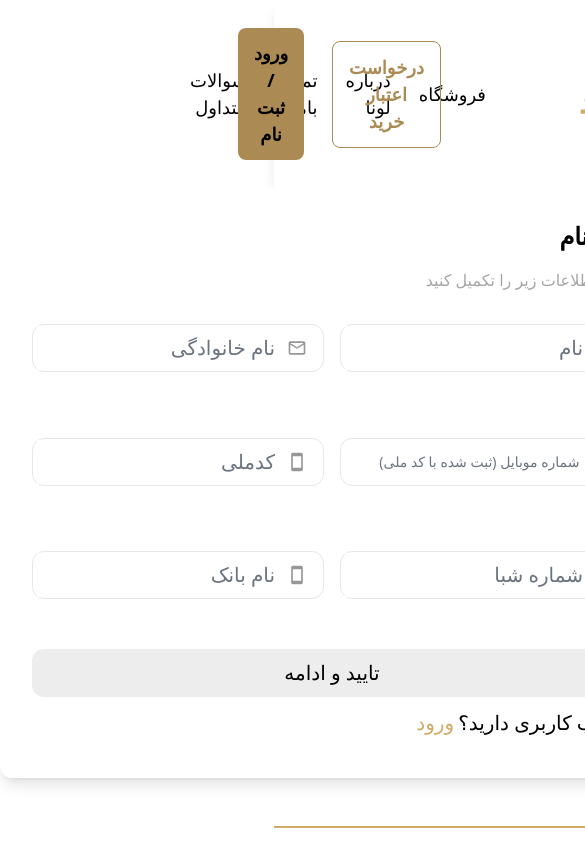
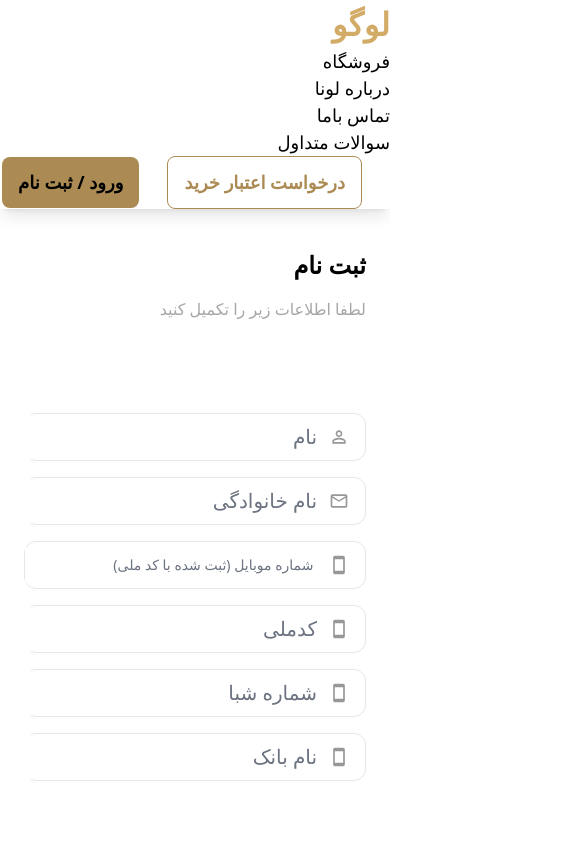
Before and after one commit to Spark-Code-Team/loana-gold, a Next.js app: page /Login in a window 390 px wide. Shown: the top 844 px of the page, 585 px wide, since content can reach past the window. Built offline with nearby package versions, Linux system fonts and the light colour scheme.

Commit message:
register responsive done

```diff
--- a/src/app/globals.css
+++ b/src/app/globals.css
@@ -1,3 +1,8 @@
 @tailwind base;
 @tailwind components;
 @tailwind utilities;
+
+html, body {
+    overflow-x: hidden;
+    width: 100%;
+  }
--- a/src/app/layout.js
+++ b/src/app/layout.js
@@ -11,7 +11,7 @@ export default function RootLayout({ children }) {
   return (
     <html lang="en" dir="rtl">
       <body
-        className={`antialiased`}
+        className={`antialiased overflow-x-hidden`}
       >
         <HomeLayout>
          {children}
--- a/src/components/layout/homeLayout/HomeHeader.js
+++ b/src/components/layout/homeLayout/HomeHeader.js
@@ -4,9 +4,23 @@ const HomeHeader = () =>{
 
         <header className="shadow-lg">
 
-        <div className="container mx-auto flex items-center justify-between py-7 px-6">
+        <div className="
+         md:container
+         md:mx-auto
+         md:flex
+         md:items-center
+         md:justify-between
+         md:py-7
+         md:px-6
+         ">
 
-            <div className="flex flex-row items-center gap-8 w-1/2">
+            <div className="
+             md:flex
+             md:flex-row
+             items-center
+             md:gap-8
+             md:w-1/2
+             ">
 
             <Link href="/" className="text-black text-[18px]">
             <div className="text-[#D2AB67] font-bold text-[32px]">لوگو</div>
@@ -15,7 +29,15 @@ const HomeHeader = () =>{
 
             <div>
 
-                <ul className="flex flex-row items-center space-x-7 space-x-reverse mr-8 pr-8">
+                <ul className="
+                 md:flex
+                 md:flex-row
+                 md:items-center
+                 md:space-x-7
+                 md:space-x-reverse
+                 md:mr-8
+                 md:pr-8
+                 ">
 
                 <li> <Link href="/Shop" className="text-black text-[18px]">فروشگاه</Link> </li>
                 <li> <Link href="/Shop" className="text-black text-[18px]">درباره لونا</Link> </li>
--- a/src/components/modules/loginModule/RegisterLogin.js
+++ b/src/components/modules/loginModule/RegisterLogin.js
@@ -9,7 +9,7 @@ const RegisterLogin = ({ setloginRegisterState }) =>{
     return(
         <div
       className="
-       md:flex
+       md:flex flex flex-col
        md:justify-center
        md:items-center
        md:h-screen
@@ -18,16 +18,23 @@ const RegisterLogin = ({ setloginRegisterState }) =>{
        md:bg-contain
        lg:bg-cover
        md:bg-[url('/images/userdashboard.png')]
+       mt-4
+       md:mt-0
+       p-3
+       md:p-0
        "
     >
 
         <div className="
        bg-white
-         w-[664px]
-         h-[590px]
-         p-8
+         md:w-[664px] w-full
+         md:h-[590px] h-screen
+         md:p-8 p-3
          rounded-xl
-         shadow-lg
+         md:shadow-lg
+         flex
+         flex-col
+         justify-between
          ">
             <div className="
              h-16
@@ -55,17 +62,17 @@ const RegisterLogin = ({ setloginRegisterState }) =>{
             </div>
 
             <div className="
-             h-[325px]
-             grid
-             grid-cols-2
-             gap-4
-             mt-10
+             md:h-[325px]
+             md:grid
+             md:grid-cols-2
+             md:gap-4
+             md:mt-10
             ">
 
                 <div className="
                 flex
                 items-center
-                w-[292px]
+                md:w-[292px]
                 h-12
                 rounded-xl
                 border-[1px]
@@ -82,7 +89,7 @@ const RegisterLogin = ({ setloginRegisterState }) =>{
                 focus:outline-none
                 focus:ring-0
                 focus:boredr-transparent
-                w-[250px]
+                md:w-[250px] w-80
                 text-xl
                 md:text-base
                 "
@@ -95,11 +102,14 @@ const RegisterLogin = ({ setloginRegisterState }) =>{
                 <div className="
                 flex
                 items-center
-                w-[292px]
+                md:w-[292px]
                 h-12
                 rounded-xl
                 border-[1px]
-                boredr-[#E1E1E1]"
+                boredr-[#E1E1E1]
+                md:mt-0
+                mt-4
+                "
                 >
                 <span className="mr-4">
                 <EmailLogin/>
@@ -111,7 +121,7 @@ const RegisterLogin = ({ setloginRegisterState }) =>{
                 focus:outline-none
                 focus:ring-0
                 focus:boredr-transparent
-                w-[250px]
+                md:w-[250px] w-80
                 text-xl
                 md:text-base
                 "
@@ -124,11 +134,14 @@ const RegisterLogin = ({ setloginRegisterState }) =>{
                 <div className="
                 flex
                 items-center
-                w-[292px]
+                md:w-[292px]
                 h-12
                 rounded-xl
                 border-[1px]
-                boredr-[#E1E1E1]"
+                boredr-[#E1E1E1]
+                md:mt-0
+                mt-4
+                "
                 >
                 <span className="mr-4">
                 <PhoneLogin/>
@@ -140,9 +153,8 @@ const RegisterLogin = ({ setloginRegisterState }) =>{
                 focus:outline-none
                 focus:ring-0
                 focus:boredr-transparent
-                w-[250px]
+                md:w-[250px] w-80
                 text-sm
-                md:text-base
                 "
                 placeholder=" شماره موبایل (ثبت شده با کد ملی) "
                 type="text"
@@ -153,11 +165,14 @@ const RegisterLogin = ({ setloginRegisterState }) =>{
                 <div className="
                 flex
                 items-center
-                w-[292px]
+                md:w-[292px]
                 h-12
                 rounded-xl
                 border-[1px]
-                boredr-[#E1E1E1]"
+                boredr-[#E1E1E1]
+                md:mt-0
+                mt-4
+                "
                 >
                 <span className="mr-4">
                 <PhoneLogin/>
@@ -169,7 +184,7 @@ const RegisterLogin = ({ setloginRegisterState }) =>{
                  focus:outline-none
                 focus:ring-0
                 focus:boredr-transparent
-                w-[250px]
+                md:w-[250px] w-80
                 text-xl
                 md:text-base
                 "
@@ -182,11 +197,14 @@ const RegisterLogin = ({ setloginRegisterState }) =>{
                 <div className="
                 flex
                 items-center
-                w-[292px]
+                md:w-[292px]
                 h-12
                 rounded-xl
                 border-[1px]
-                boredr-[#E1E1E1]"
+                boredr-[#E1E1E1]
+                md:mt-0
+                mt-4
+                "
                 >
                 <span className="mr-4">
                 <PhoneLogin/>
@@ -198,7 +216,7 @@ const RegisterLogin = ({ setloginRegisterState }) =>{
                  focus:outline-none
                 focus:ring-0
                 focus:boredr-transparent
-                w-[250px]
+                md:w-[250px] w-80
                 text-xl
                 md:text-base
                 "
@@ -211,11 +229,14 @@ const RegisterLogin = ({ setloginRegisterState }) =>{
                 <div className="
                 flex
                 items-center
-                w-[292px]
+                md:w-[292px]
                 h-12
                 rounded-xl
                 border-[1px]
-                boredr-[#E1E1E1]"
+                boredr-[#E1E1E1]
+                md:mt-0
+                mt-4
+                "
                 >
                 <span className="mr-4">
                 <PhoneLogin/>
@@ -227,7 +248,7 @@ const RegisterLogin = ({ setloginRegisterState }) =>{
                  focus:outline-none
                 focus:ring-0
                 focus:boredr-transparent
-                w-[250px]
+                md:w-[250px] w-80
                 text-xl
                 md:text-base
                 "
@@ -241,7 +262,7 @@ const RegisterLogin = ({ setloginRegisterState }) =>{
 
             <div>
                 <button className="
-                w-[600px]
+                md:w-[600px] w-full
                 h-12
                 bg-[#EDEDED]
                 rounded-xl
--- a/src/components/modules/signIn/AuthPageStruct.js
+++ b/src/components/modules/signIn/AuthPageStruct.js
@@ -7,14 +7,16 @@ export default function AuthPageStruct ({children}) {
         md:flex
         md:justify-evenly
         mt-10
+        p-3
+        md:p-0
         ">
             <div className="
-            w-[664px]
+            md:w-[664px] w-full
             h-[561px]
             rounded-xl
-            border-[1px]
-            border-[#E1E1E1]
-            shadow-lg
+            md:border-[1px]
+            md:border-[#E1E1E1]
+            md:shadow-lg
             ">
                 {children}
 
--- a/src/components/modules/signIn/ForgetPasswordSignIn.js
+++ b/src/components/modules/signIn/ForgetPasswordSignIn.js
@@ -7,15 +7,16 @@ const ForgetPasswordSignIn = ()=> {
     <AuthPageStruct>
 
     <div className="
-     gap-y-5
+     md:gap-y-5
+     gap-y-8
      flex
      flex-col
      mt-16
-     justify-center
-     items-center
+     md:justify-center
+     md:items-center
      ">
         <div className="
-        w-[616px]
+        md:w-[616px] w-full
         leading-10
         ">
         <p className="
@@ -39,7 +40,7 @@ const ForgetPasswordSignIn = ()=> {
         <div className="
                 flex
                 items-center
-                w-[616px]
+                md:w-[616px] w-full
                 h-12
                 rounded-xl
                 border-[1px]
@@ -58,7 +59,7 @@ const ForgetPasswordSignIn = ()=> {
                 focus:outline-none
                 focus:ring-0
                 focus:boredr-transparent
-                w-[616px]
+                md:w-[616px] w-full
                 md:text-base
                 text-xl
 
@@ -73,7 +74,7 @@ const ForgetPasswordSignIn = ()=> {
             <button className="
                 hover:bg-primary
                 hover:text-black
-                 w-[616px]
+                 md:w-[616px] w-full
                  h-12
                  bg-[#EDEDED]
                  rounded-xl
@@ -87,7 +88,7 @@ const ForgetPasswordSignIn = ()=> {
 
 
         <div  className="
-        w-[616px]
+        md:w-[616px] w-full
         leading-9
         ">
 
--- a/src/components/modules/signIn/ResendPasswordSignIn.js
+++ b/src/components/modules/signIn/ResendPasswordSignIn.js
@@ -21,7 +21,7 @@ const ResendPasswordSignIn = () => {
         text-2xl
         font-bold
         ">
-            فراموشی رمز عبور
+            فراموشی رمز عبور nnnnnnnnnnnnnnnnnnnnnnnnn
         </p>
 
         <p className="
```
Also changed, not shown: src/components/modules/loginModule/VerificationCode.js (+13 -11 lines), src/components/modules/signIn/NewPasswordSignIn.js (+13 -12 lines), src/components/modules/signIn/PasswordSignIn.js (+10 -7 lines), src/components/modules/signIn/SignInPhone.js (+9 -8 lines), src/components/modules/signIn/VerificationCodeSignIn.js (+11 -8 lines). Lines whose indentation alone changed are shown as unchanged.
